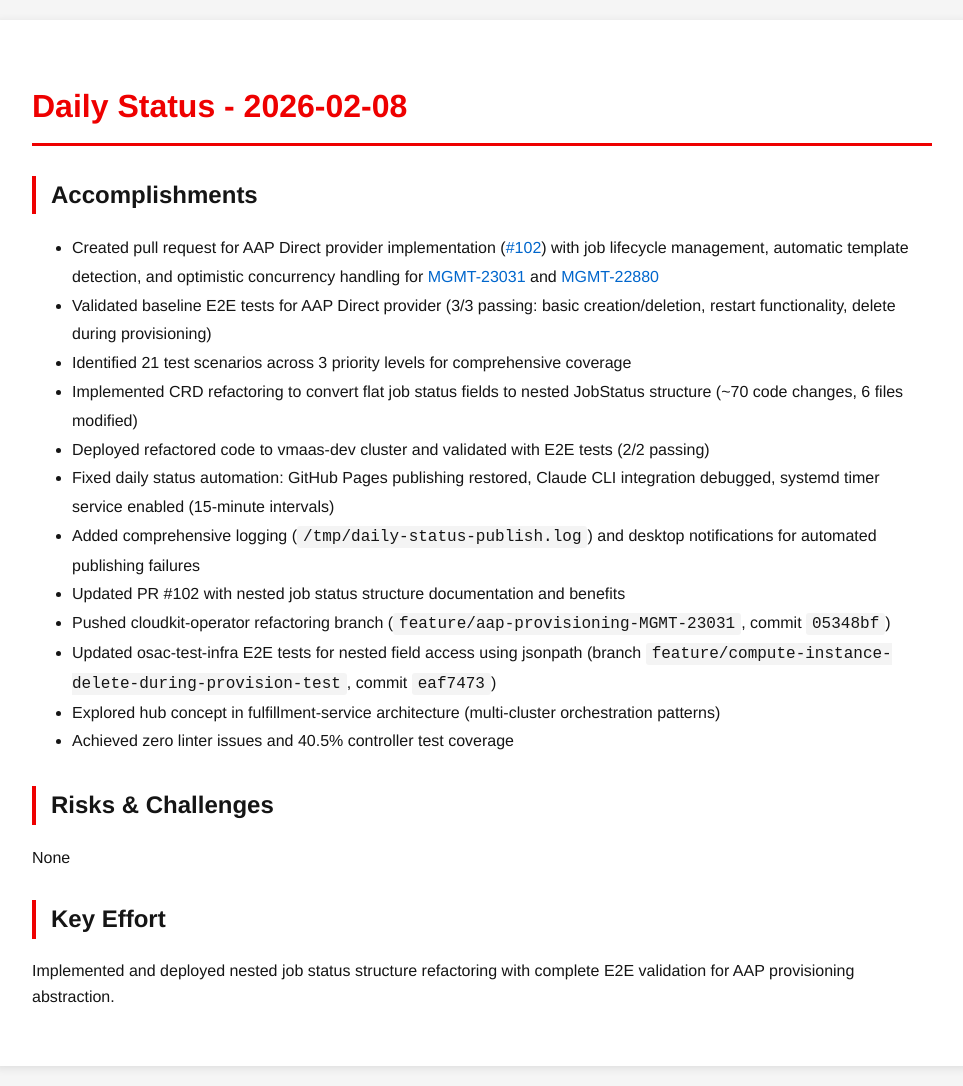
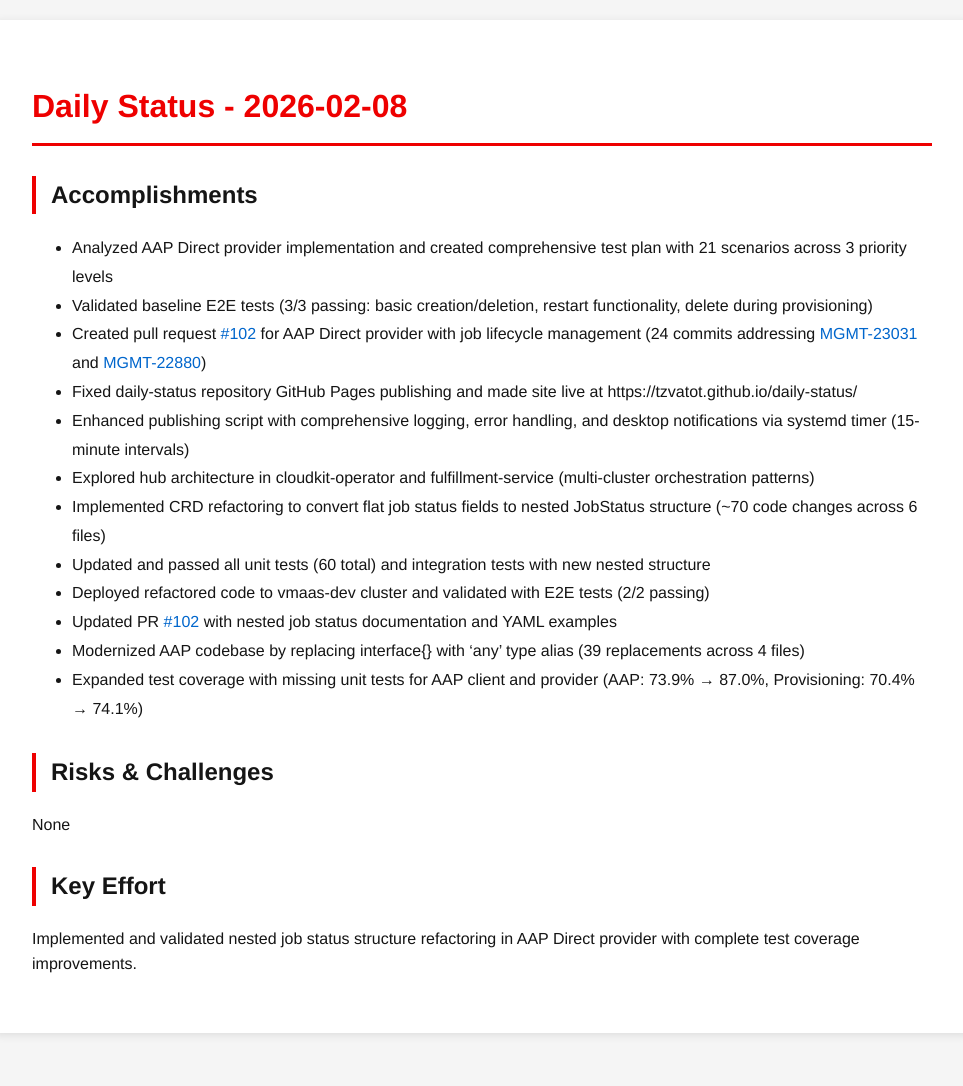
Before and after one commit to tzvatot/daily-status, a Jekyll site: the page built from 2026-02-08.md, in a window 1280 px wide. Shown: the whole page, without its empty margins (158-1121 px from the left). Built offline with Jekyll 4.4.1, drawn with Linux system fonts in a browser that asks for light colours; after the commit the page ends 1053 px from its top, so only the background shows below that.

Commit message:
Daily status update - 2026-02-08

```diff
--- a/2026-02-08.md
+++ b/2026-02-08.md
@@ -7,21 +7,21 @@
 # Daily Status - 2026-02-08
 
 ## Accomplishments
-- Created pull request for AAP Direct provider implementation ([#102](https://github.com/osac-project/osac-operator/pull/102)) with job lifecycle management, automatic template detection, and optimistic concurrency handling for [MGMT-23031](https://issues.redhat.com/browse/MGMT-23031) and [MGMT-22880](https://issues.redhat.com/browse/MGMT-22880)
-- Validated baseline E2E tests for AAP Direct provider (3/3 passing: basic creation/deletion, restart functionality, delete during provisioning)
-- Identified 21 test scenarios across 3 priority levels for comprehensive coverage
-- Implemented CRD refactoring to convert flat job status fields to nested JobStatus structure (~70 code changes, 6 files modified)
+- Analyzed AAP Direct provider implementation and created comprehensive test plan with 21 scenarios across 3 priority levels
+- Validated baseline E2E tests (3/3 passing: basic creation/deletion, restart functionality, delete during provisioning)
+- Created pull request [#102](https://github.com/osac-project/osac-operator/pull/102) for AAP Direct provider with job lifecycle management (24 commits addressing [MGMT-23031](https://issues.redhat.com/browse/MGMT-23031) and [MGMT-22880](https://issues.redhat.com/browse/MGMT-22880))
+- Fixed daily-status repository GitHub Pages publishing and made site live at https://tzvatot.github.io/daily-status/
+- Enhanced publishing script with comprehensive logging, error handling, and desktop notifications via systemd timer (15-minute intervals)
+- Explored hub architecture in cloudkit-operator and fulfillment-service (multi-cluster orchestration patterns)
+- Implemented CRD refactoring to convert flat job status fields to nested JobStatus structure (~70 code changes across 6 files)
+- Updated and passed all unit tests (60 total) and integration tests with new nested structure
 - Deployed refactored code to vmaas-dev cluster and validated with E2E tests (2/2 passing)
-- Fixed daily status automation: GitHub Pages publishing restored, Claude CLI integration debugged, systemd timer service enabled (15-minute intervals)
-- Added comprehensive logging (`/tmp/daily-status-publish.log`) and desktop notifications for automated publishing failures
-- Updated PR #102 with nested job status structure documentation and benefits
-- Pushed cloudkit-operator refactoring branch (`feature/aap-provisioning-MGMT-23031`, commit `05348bf`)
-- Updated osac-test-infra E2E tests for nested field access using jsonpath (branch `feature/compute-instance-delete-during-provision-test`, commit `eaf7473`)
-- Explored hub concept in fulfillment-service architecture (multi-cluster orchestration patterns)
-- Achieved zero linter issues and 40.5% controller test coverage
+- Updated PR [#102](https://github.com/osac-project/osac-operator/pull/102) with nested job status documentation and YAML examples
+- Modernized AAP codebase by replacing interface{} with 'any' type alias (39 replacements across 4 files)
+- Expanded test coverage with missing unit tests for AAP client and provider (AAP: 73.9% → 87.0%, Provisioning: 70.4% → 74.1%)
 
 ## Risks & Challenges
 None
 
 ## Key Effort
-Implemented and deployed nested job status structure refactoring with complete E2E validation for AAP provisioning abstraction.
+Implemented and validated nested job status structure refactoring in AAP Direct provider with complete test coverage improvements.
```
